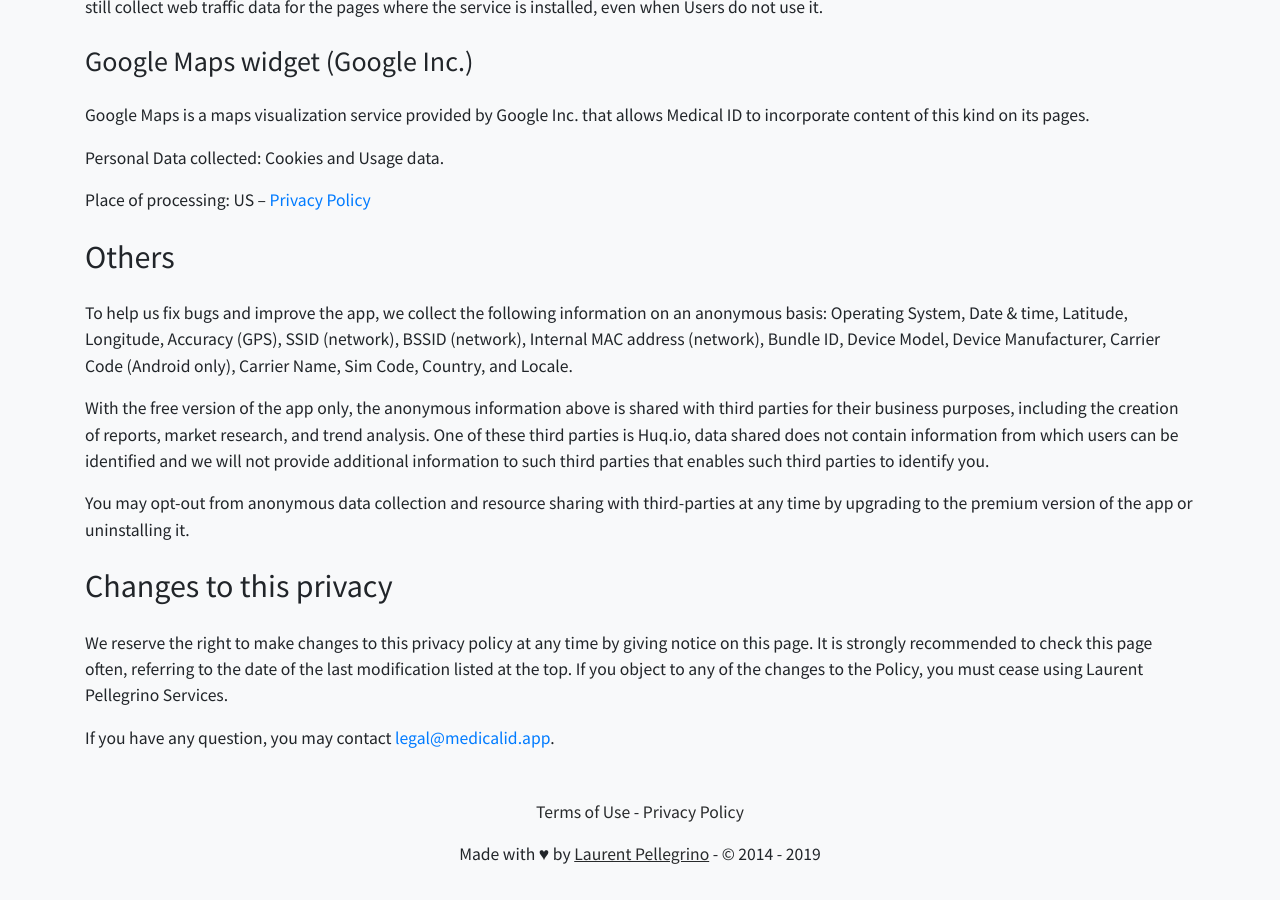
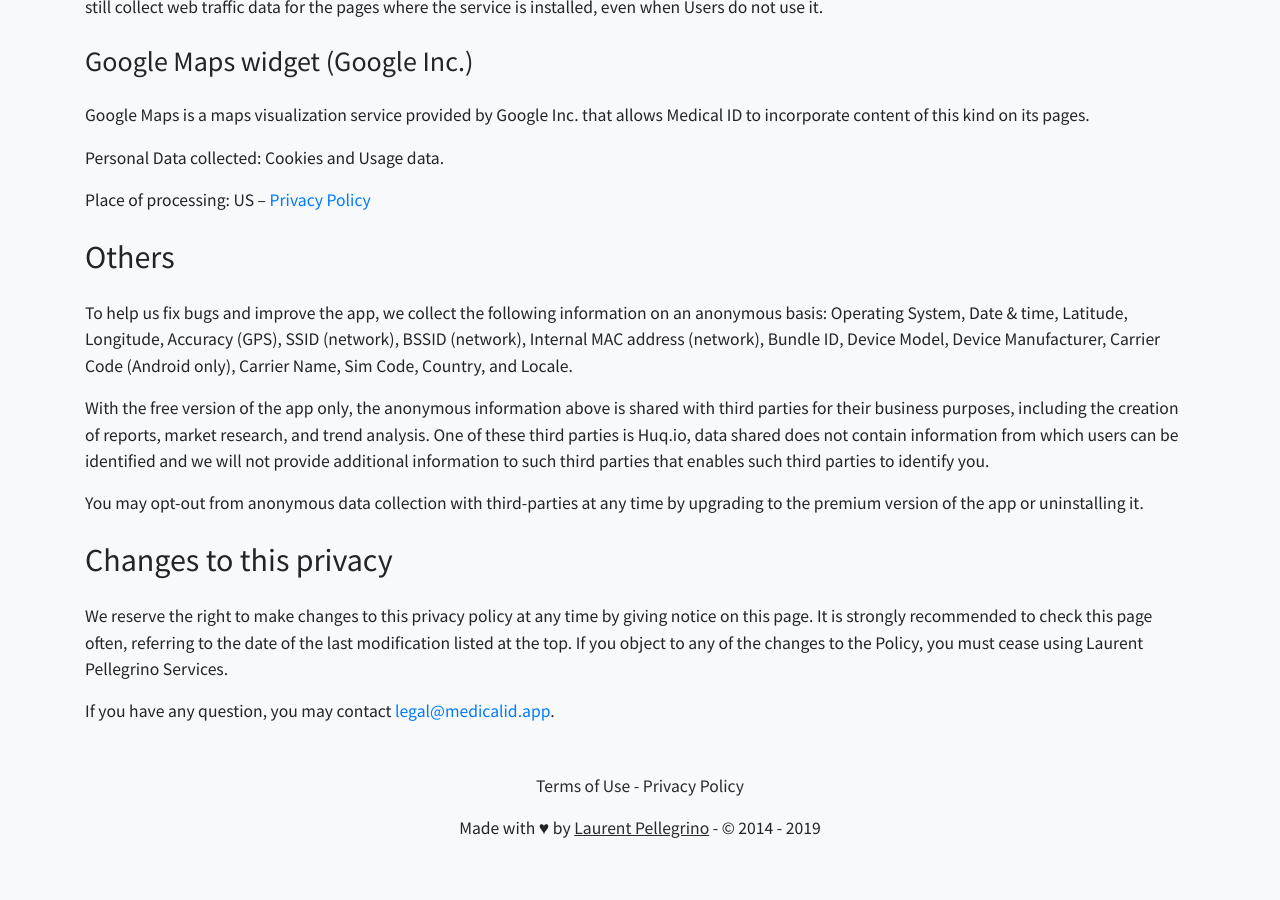
Before and after one commit to medicalid/medicalid.github.io, a Jekyll site: the page built from privacy.md, in a window 1280 px wide and 900 px high, scrolled down 853 px. Built offline with Jekyll 4.4.1, drawn with Linux system fonts in a browser that asks for light colours; nearby versions of some CDN libraries; our own code applies the rules of GitHub Pages for plain Markdown files; after the commit the page ends 1726 px from its top, so only the background shows below that.

Commit message:
Update privacy.md

```diff
--- a/privacy.md
+++ b/privacy.md
@@ -37,7 +37,7 @@
 
 With the free version of the app only, the anonymous information above is shared with third parties for their business purposes, including the creation of reports, market research, and trend analysis. One of these third parties is Huq.io, data shared does not contain information from which users can be identified and we will not provide additional information to such third parties that enables such third parties to identify you.
 
-You may opt-out from anonymous data collection and resource sharing with third-parties at any time by upgrading to the premium version of the app or uninstalling it.
+You may opt-out from anonymous data collection with third-parties at any time by upgrading to the premium version of the app or uninstalling it.
 
 ## Changes to this privacy
 
```
